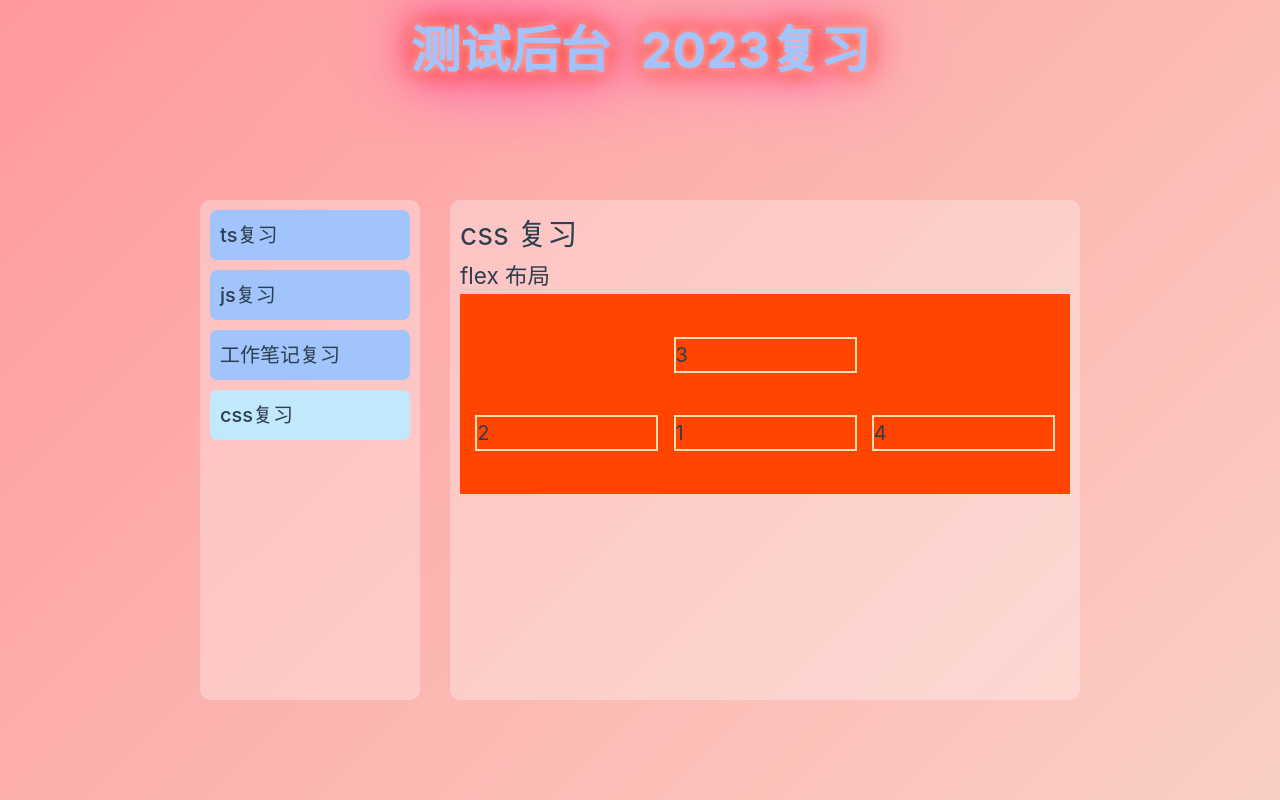
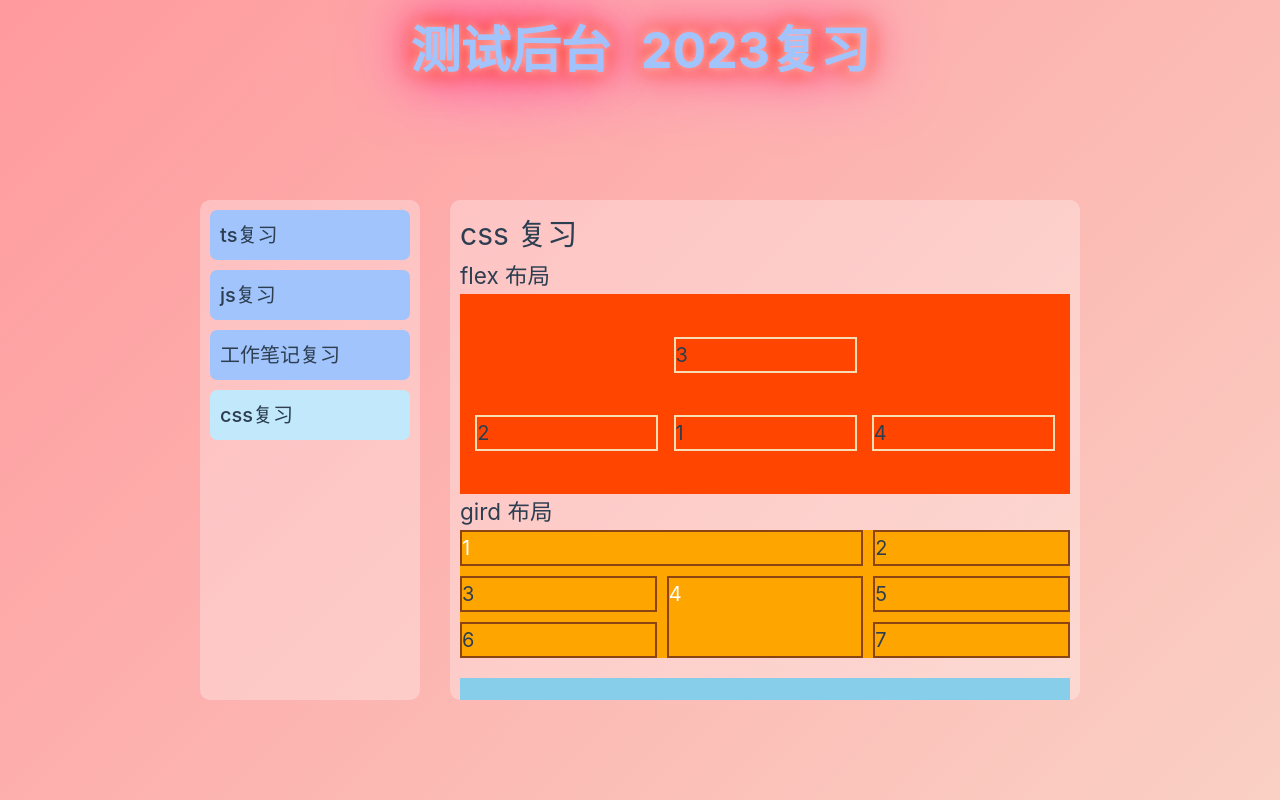
Before and after one commit to mpasdi/test-vue3, a Vue app: page /review/cssReview in a window 1280 px wide. Built offline with nearby package versions, Linux system fonts and the light colour scheme.

Commit message:
feat：添加grid布局测试

```diff
--- a/src/views/review/modules/CssReview.vue
+++ b/src/views/review/modules/CssReview.vue
@@ -10,6 +10,14 @@
     <h2>flex 布局</h2>
     <div class="css-flex">
       <div class="css-flex_item" v-for="item in 4" :key="item">{{ item }}</div>
+    </div>
+
+    <h2>gird 布局</h2>
+    <div class="css-grid">
+      <div class="css-grid_item" v-for="item in 7" :key="item">{{ item }}</div>
+    </div>
+    <div class="css-grid-area">
+      <div class="css-grid-area_item" v-for="item in 4" :key="item">{{ item }}</div>
     </div>
   </div>
 </template>
@@ -40,4 +48,51 @@
       order: 0;
     }
   }
+
+  .css-grid {
+    background-color: orange;
+    font-size: 20px;
+    display: grid;
+    grid-template-columns: repeat(3, 1fr); // 容器：垂直三列
+    // grid-template-columns: 1fr 2fr 1fr;
+    // grid-template-rows: 2fr 1fr;
+    row-gap: 20px;
+    gap: 10px 10px; // 间隙， row column
+
+    &_item {
+      // width: 30px;
+      border: 2px solid saddlebrown;
+    }
+    &_item:nth-child(1) {
+      color: white;
+      grid-column: span 2;
+    }
+    &_item:nth-child(4) {
+      color: white;
+      grid-row: span 2;
+    }
+  }
+
+  .css-grid-area {
+    background-color: skyblue;
+    font-size: 20px;
+    display: grid;
+    grid-template-areas: 'header header' 'header body' 'foot .';
+    margin-top: 20px;
+    grid-gap: 10px 10px;
+    justify-items: center; // 容器项居中
+    height: 200px;
+    // justify-content: center; // 容器居中
+    align-items: center;
+    align-content: center;
+    &_item {
+      // width: 30px;
+      height: 50px;
+      border: 2px solid saddlebrown;
+    }
+
+    &_item:nth-child(1) {
+      grid-area: header;
+    }
+  }
 </style>
```
